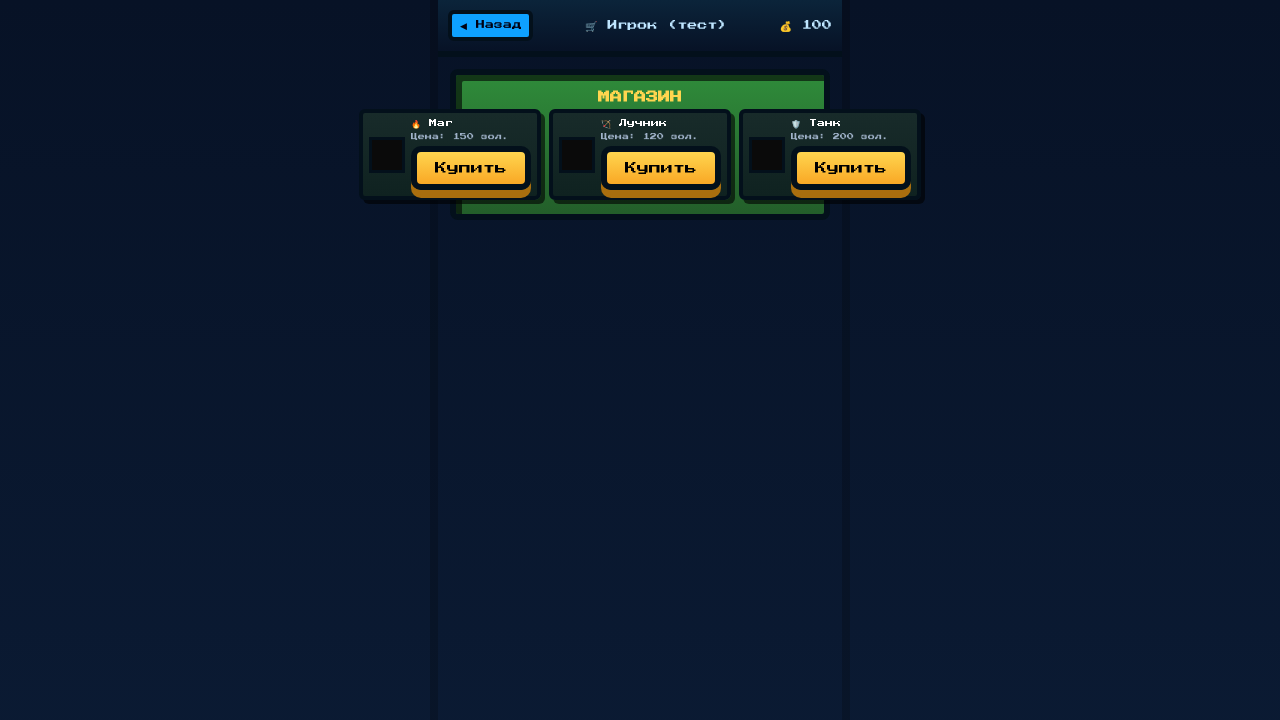
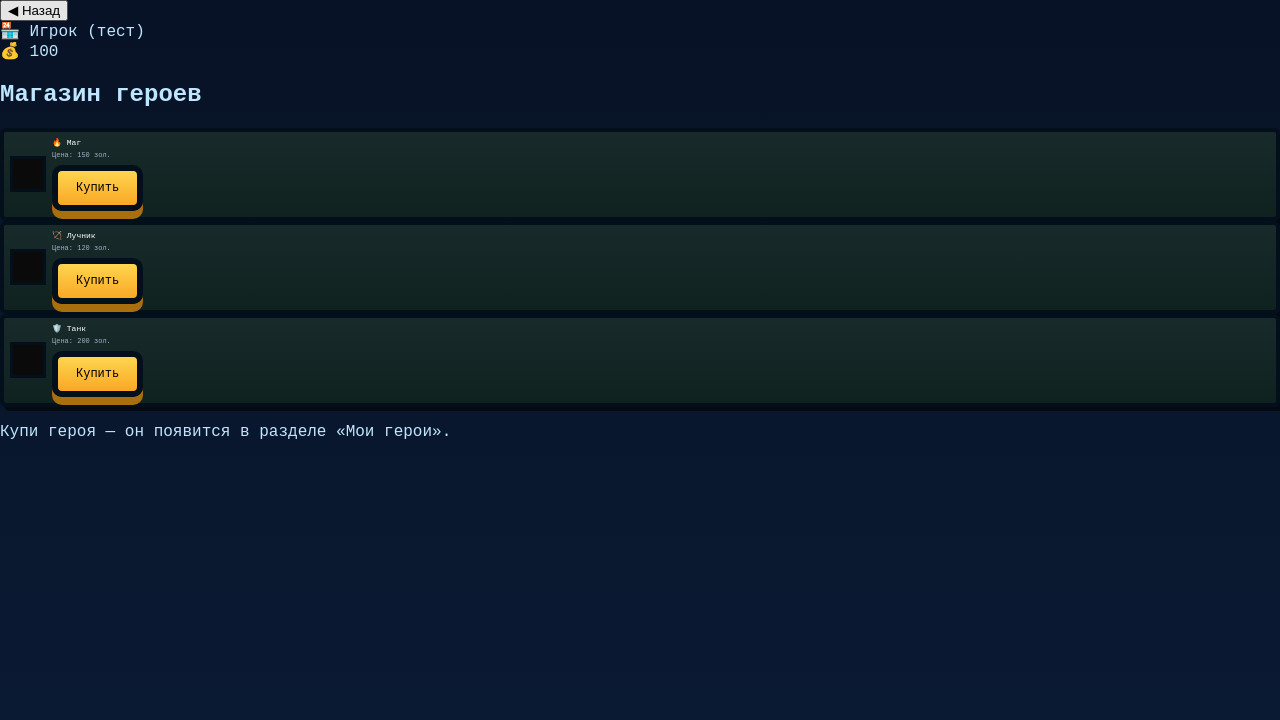
Before and after one commit to LeeLu1k/telegram-ccg, a website: page webapp/shop.html in a window 1280 px wide. Drawn offline with Linux system fonts and the light colour scheme.

Commit message:
Update shop.html

```diff
--- a/webapp/shop.html
+++ b/webapp/shop.html
@@ -1,34 +1,33 @@
 <!doctype html>
 <html lang="ru">
 <head>
-  <meta charset="utf-8">
-  <meta name="viewport" content="width=device-width,initial-scale=1">
-  <title>Магазин — Карточная Арена</title>
-  <link href="https://fonts.googleapis.com/css2?family=Press+Start+2P&display=swap" rel="stylesheet">
+  <meta charset="utf-8" />
+  <meta name="viewport" content="width=device-width,initial-scale=1" />
+  <title>Арена — Магазин</title>
+  <link href="https://fonts.googleapis.com/css2?family=Inter:wght@400;600;800&display=swap" rel="stylesheet">
   <link rel="stylesheet" href="styles.css">
 </head>
 <body>
-  <div id="wrap">
-    <header class="topbar">
-      <div class="back"><button class="small-btn" data-href="index.html">◀ Назад</button></div>
-      <div class="player">🛒 <span id="playerName">Игрок</span></div>
-      <div class="gold">💰 <span id="gold">100</span></div>
+  <div class="shell">
+    <header class="top">
+      <div><button class="small" data-href="index.html">◀ Назад</button></div>
+      <div class="player">🏪 <span id="playerName">Игрок</span></div>
+      <div class="stats">💰 <span id="gold">100</span></div>
     </header>
 
-    <main class="main-area">
-      <section class="arena-card">
-        <h2 class="pixel-title">МАГАЗИН</h2>
-        <div id="shopList" class="deck-list"></div>
+    <main class="main">
+      <section class="shop card">
+        <h2>Магазин героев</h2>
+        <div id="shopList" class="shop-grid"></div>
+        <p class="muted">Купи героя — он появится в разделе «Мои герои».</p>
       </section>
     </main>
   </div>
 
   <script src="app.js"></script>
   <script>
-    // init
-    drawArenaCanvas(''); // no canvas here, safe call (function checks)
     attachNavButtons();
-    renderShop();
+    document.addEventListener('DOMContentLoaded', () => { updateUIAll(); renderShop(); });
   </script>
 </body>
 </html>
```
